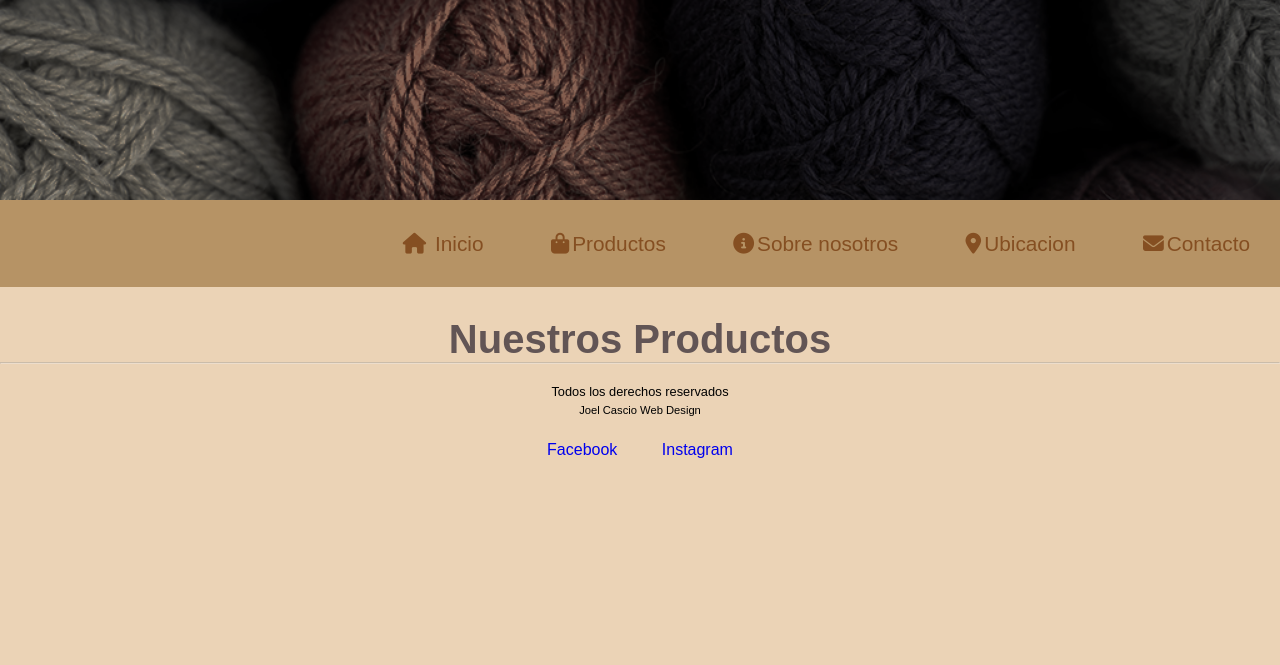
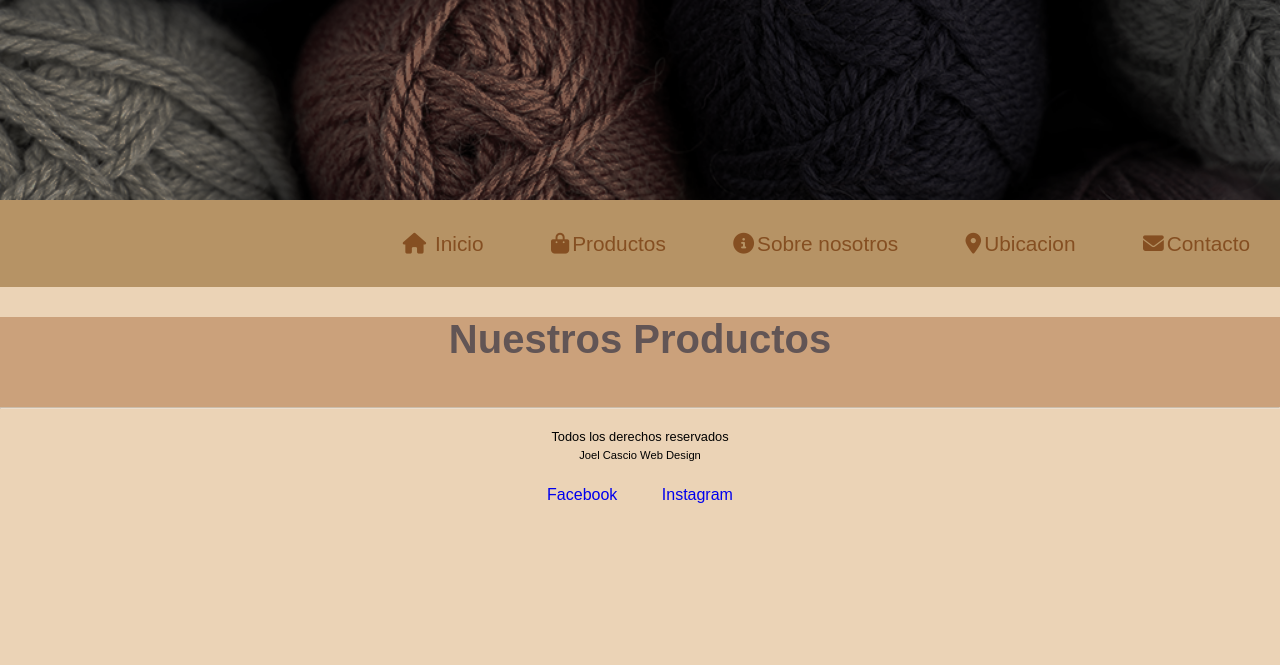
Before and after one commit to jacascio/proyectolibelula, a plain HTML site: page pages/productos.html in a window 1280 px wide. Shown: the top 665 px of the page. Drawn offline with Linux system fonts and the light colour scheme; a web font is replaced by a local one.

Commit message:
cambio de prueba git en titulo productos

```diff
--- a/css/style.css
+++ b/css/style.css
@@ -298,6 +298,13 @@ select {
 .sumbitContact {
     padding: 10px;
     border-radius: 5px;
+}
+
+.productosTitulo {
+    background-color: rgba(193, 146, 105, 0.755);
+    height: 90px;
+
+
 }
 
 
--- a/pages/productos.html
+++ b/pages/productos.html
@@ -33,7 +33,7 @@
 
     <main>
 
-        <h1 class="tituloCentral"> Nuestros Productos </h1>
+        <h1 class="tituloCentral productosTitulo"> Nuestros Productos </h1>
 
 
 
```
